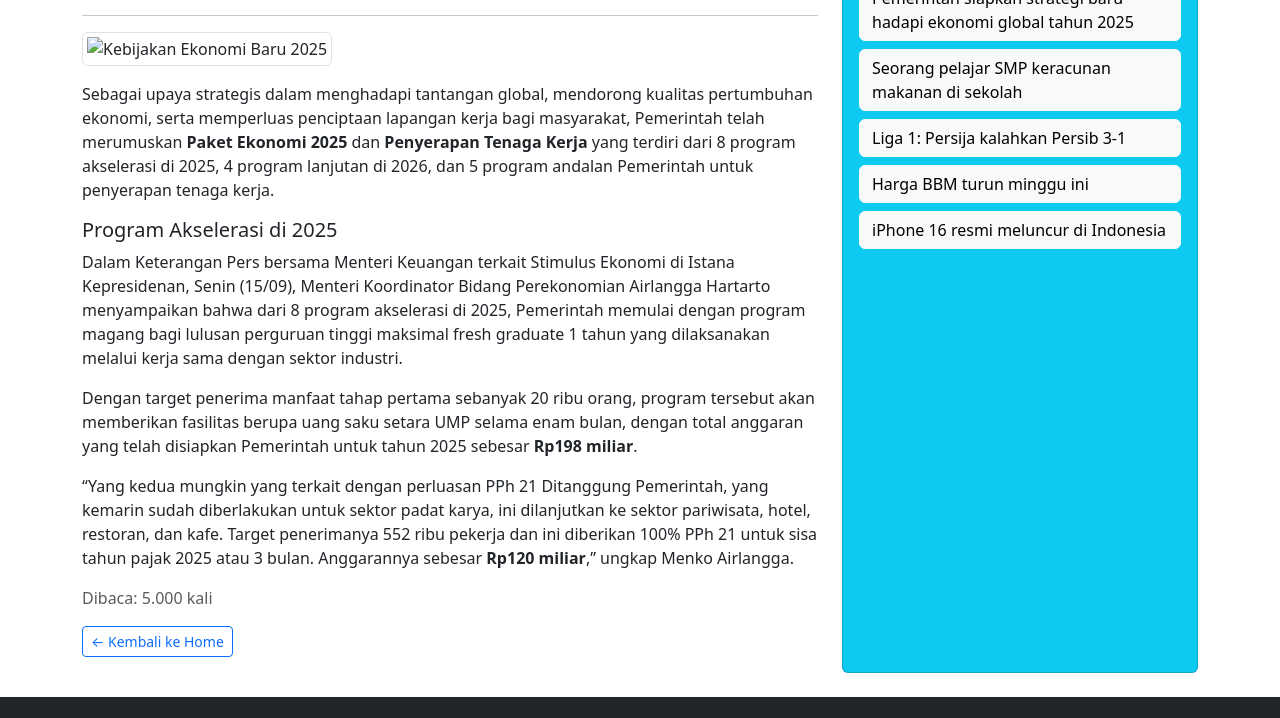
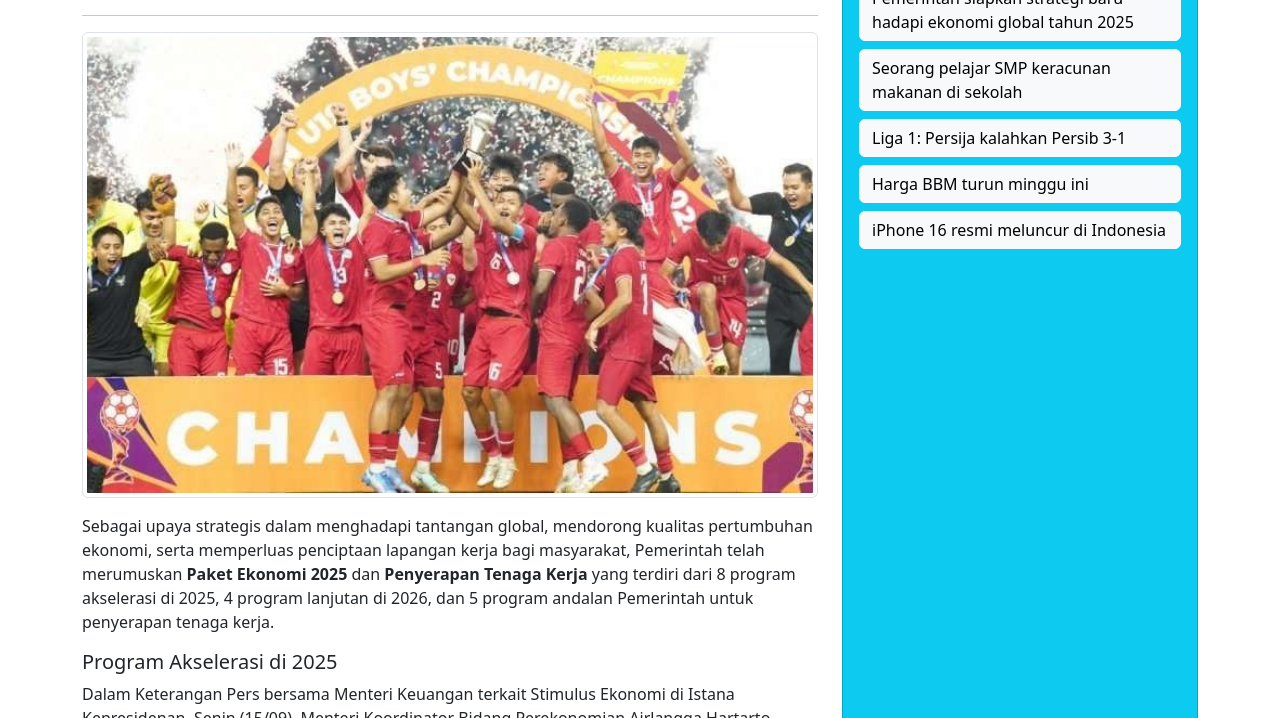
Before and after one commit to putridenia618-bot/berita, a plain HTML site: page Indonesia-Menang-Lagi.html in a window 1280 px wide. Shown: the part 218-936 px from the top of the page. Drawn offline with nearby package versions, Linux system fonts and the light colour scheme.

Commit message:
Fix image source path in Indonesia-Menang-Lagi.html

```diff
--- a/Indonesia-Menang-Lagi.html
+++ b/Indonesia-Menang-Lagi.html
@@ -47,7 +47,7 @@
       <h3 class="fw-bold">Kebijakan Ekonomi Baru 2025</h3>
       <small class="text-muted">Senin, 20 Oktober 2025 • 14:00 WIB • oleh: Admin</small>
       <hr>
-      <img src="images/poto2.jpg" class="img-thumbnail w-100 mb-3" alt="Kebijakan Ekonomi Baru 2025">
+      <img src="poto2.jpg" class="img-thumbnail w-100 mb-3" alt="Kebijakan Ekonomi Baru 2025">
 
       <p>
         Sebagai upaya strategis dalam menghadapi tantangan global, mendorong kualitas pertumbuhan ekonomi,
```
